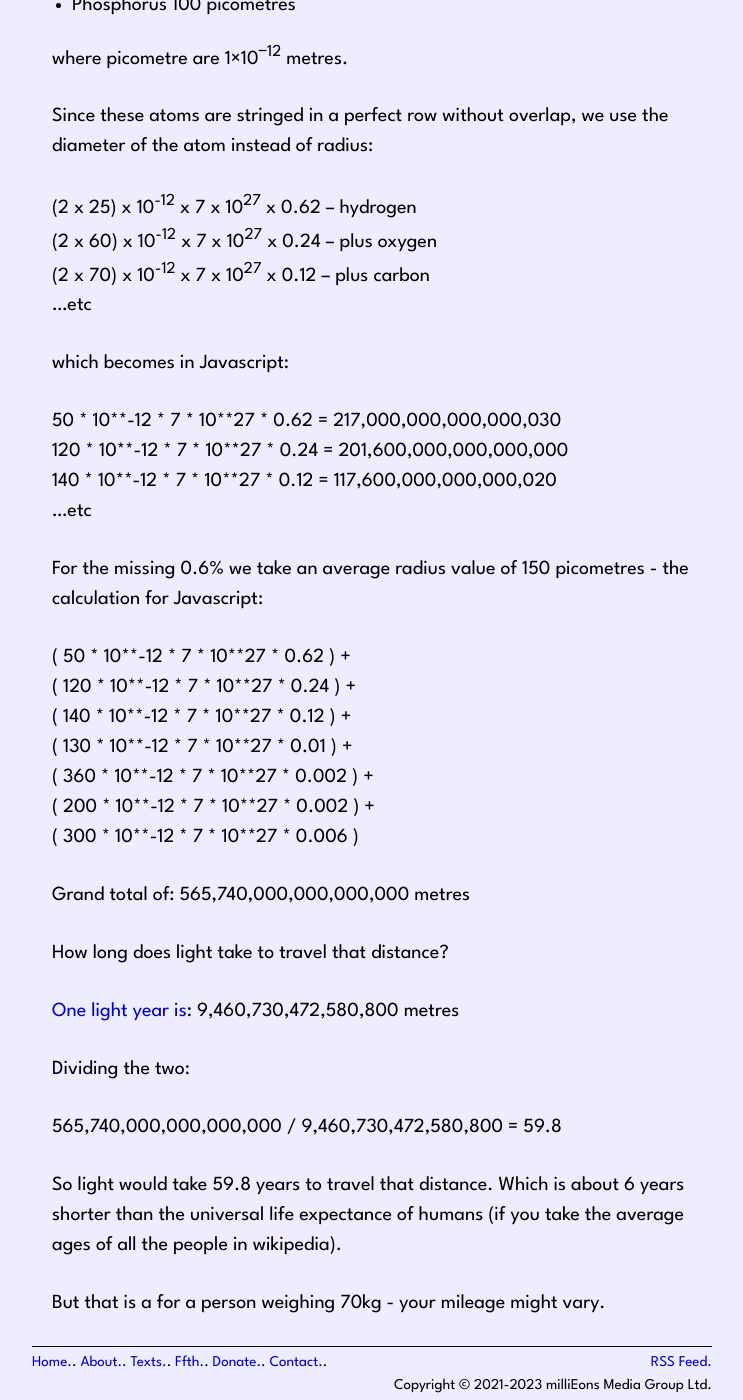
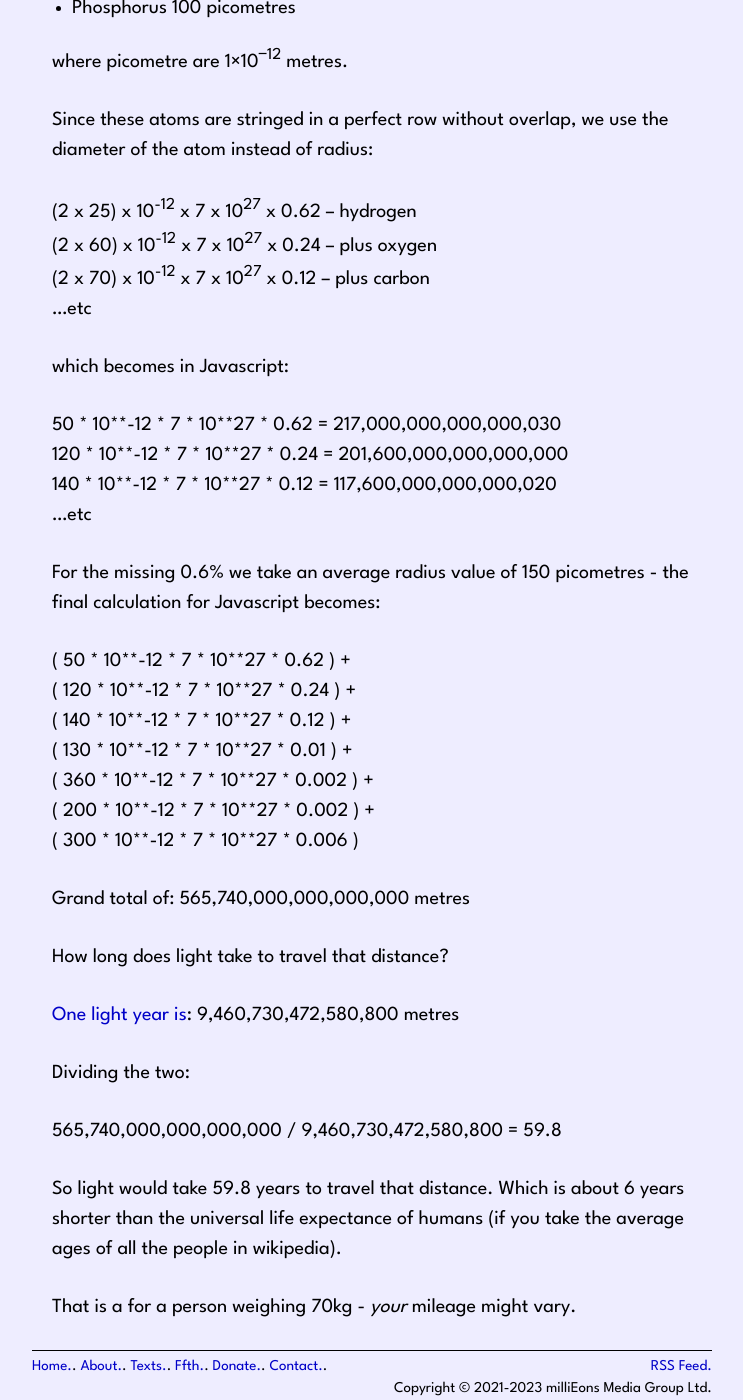
Before and after one commit to gorenje/millieons.org, a Jekyll site: the page built from v/thelength.md, in a window 1280 px wide and 1400 px high, scrolled down 854 px. Shown: the whole window, without its empty margins (268-1011 px from the left). Built offline with Jekyll 4.4.1, drawn with Linux system fonts in a browser that asks for light colours; our own code applies the rules of GitHub Pages for plain Markdown files; some of the changed text lies outside the part shown.

Commit message:
Update thelength.md

```diff
--- a/v/thelength.md
+++ b/v/thelength.md
@@ -44,7 +44,7 @@
 140 * 10\*\*-12 * 7 * 10\*\*27 * 0.12 = 117,600,000,000,000,020
 ...etc
 
-For the missing 0.6% we take an average radius value of 150 picometres - the calculation for Javascript:
+For the missing 0.6% we take an average radius value of 150 picometres - the final calculation for Javascript becomes:
 
 ( 50 * 10\*\*-12 * 7 * 10\*\*27 * 0.62 ) +
 ( 120 * 10\*\*-12 * 7 * 10\*\*27 * 0.24 ) +
@@ -66,4 +66,4 @@
 
 So light would take 59.8 years to travel that distance. Which is about 6 years shorter than the universal life expectance of humans (if you take the average ages of all the people in wikipedia).
 
-But that is a for a person weighing 70kg - your mileage might vary.
+That is a for a person weighing 70kg - *your* mileage might vary.
```
Also changed, not shown: other parts of v/thelength.md (+2 -2 lines).
